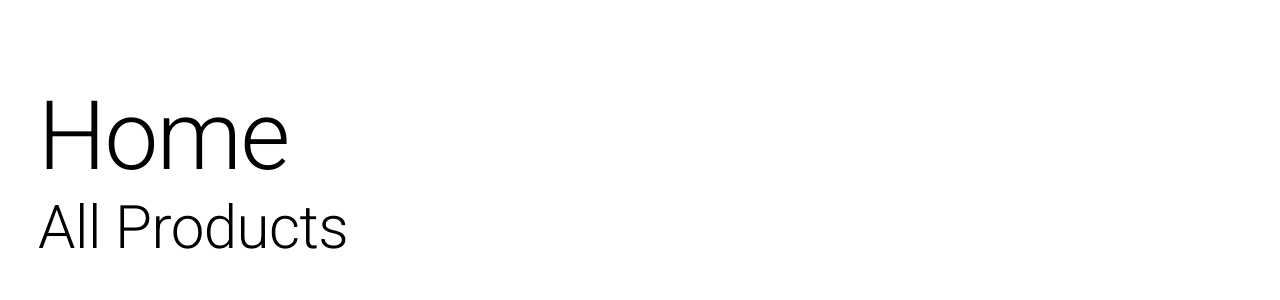
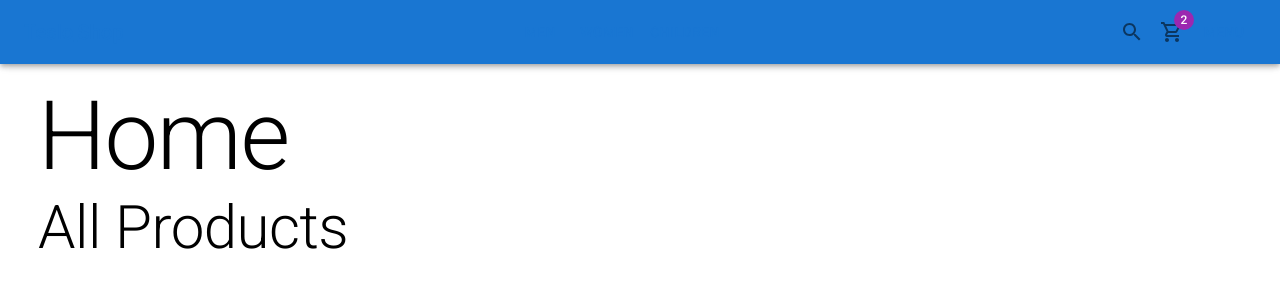
Before and after one commit to carlosgl93/tesla-shop, a Next.js app: page / in a window 1280 px wide. Shown: the top 300 px of the page. Built offline with nearby package versions, Linux system fonts and the light colour scheme.

Commit message:
added main layout and navbar responsive

```diff
--- a/components/layouts/ShopLayout.tsx
+++ b/components/layouts/ShopLayout.tsx
@@ -1,5 +1,6 @@
 import { FC, PropsWithChildren } from "react";
 import Head from "next/head";
+import Navbar from "../ui/Navbar";
 
 interface Props {
   title: string;
@@ -16,14 +17,16 @@
   return (
     <>
       <Head>
-        {title}
+        <title>{title}</title>
         <meta name='description' content={pageDescription} />
         <meta name='og:title' content={title} />
         <meta name='og:description' content={pageDescription} />
 
         {imageFullUrl && <meta name='og:image' content={imageFullUrl} />}
       </Head>
-      <nav></nav>
+      <nav>
+        <Navbar />
+      </nav>
       <main
         style={{
           margin: "80px auto",
--- /dev/null
+++ b/components/ui/Navbar.tsx
@@ -0,0 +1,64 @@
+import NextLink from "next/link";
+import {
+  AppBar,
+  Badge,
+  Box,
+  Button,
+  IconButton,
+  Link,
+  Toolbar,
+  Typography,
+} from "@mui/material";
+import { SearchOutlined, ShoppingCartOutlined } from "@mui/icons-material";
+
+const Navbar = () => {
+  return (
+    <AppBar>
+      <Toolbar>
+        <NextLink href='/' passHref>
+          <Link display='flex' alignItems='center'>
+            <Typography variant='h6'>Teslo</Typography>
+            <Typography variant='h6' sx={{ ml: 0.5 }}>
+              Shop
+            </Typography>
+          </Link>
+        </NextLink>
+        <Box flex={1} />
+        <Box sx={{ display: { xs: "none", sm: "block" } }}>
+          <NextLink href='/category/men'>
+            <Link>
+              <Button>Men</Button>
+            </Link>
+          </NextLink>
+          <NextLink href='/category/women'>
+            <Link>
+              <Button>Women</Button>
+            </Link>
+          </NextLink>
+          <NextLink href='/category/children'>
+            <Link>
+              <Button>Children</Button>
+            </Link>
+          </NextLink>
+        </Box>
+        <Box flex={1} />
+
+        <IconButton>
+          <SearchOutlined />
+        </IconButton>
+        <NextLink href='/cart'>
+          <Link>
+            <IconButton>
+              <Badge badgeContent={2} color='secondary'>
+                <ShoppingCartOutlined />
+              </Badge>
+            </IconButton>
+          </Link>
+        </NextLink>
+        <Button>Menu</Button>
+      </Toolbar>
+    </AppBar>
+  );
+};
+
+export default Navbar;
--- /dev/null
+++ b/components/ui/index.ts
@@ -0,0 +1 @@
+export * from "./Navbar";
```
Also changed, not shown: themes/light-theme.ts (+34 -36 lines).
